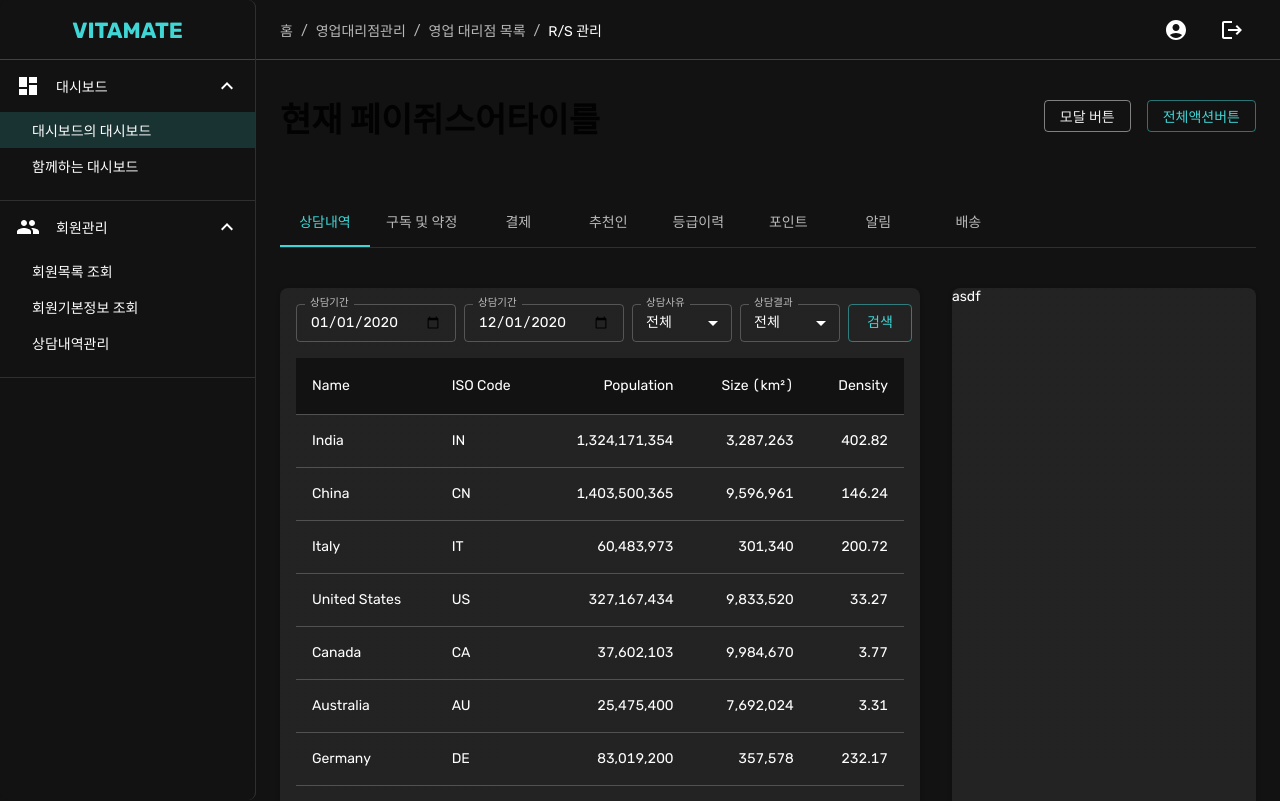
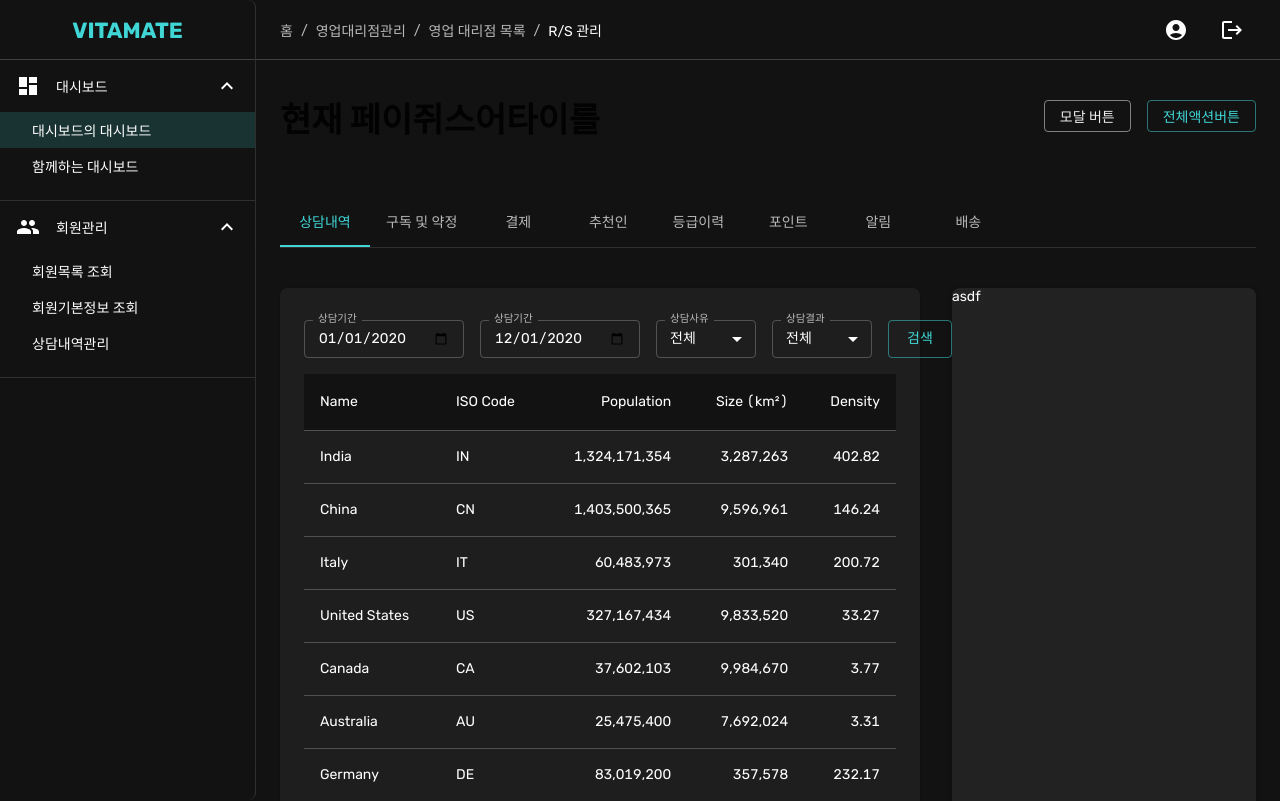
Before and after one commit to iduk/mui-admin, a Next.js app: page / in a window 1280 px wide. Shown: the top 801 px of the page. Built offline with nearby package versions, Linux system fonts and the light colour scheme.

Commit message:
feat 회원상세 진행중

```diff
--- a/pages/index.js
+++ b/pages/index.js
@@ -89,15 +89,16 @@ function PanelContent() {
     <div>
       <Grid container spacing={4}>
         <Grid item md={8}>
-          <Paper elevation={2} sx={{ p: 2 }}>
+          <Paper elevation={1} sx={{ p: 3 }}>
             <Box
               sx={{
                 '& .MuiTextField-root': { minWidth: '160px' },
                 alignItems: 'center',
+                mt: 1,
                 mb: 2,
               }}
             >
-              <Stack spacing={1} direction="row">
+              <Stack spacing={2} direction="row">
                 <TextField
                   id="date"
                   label="상담기간"
```
